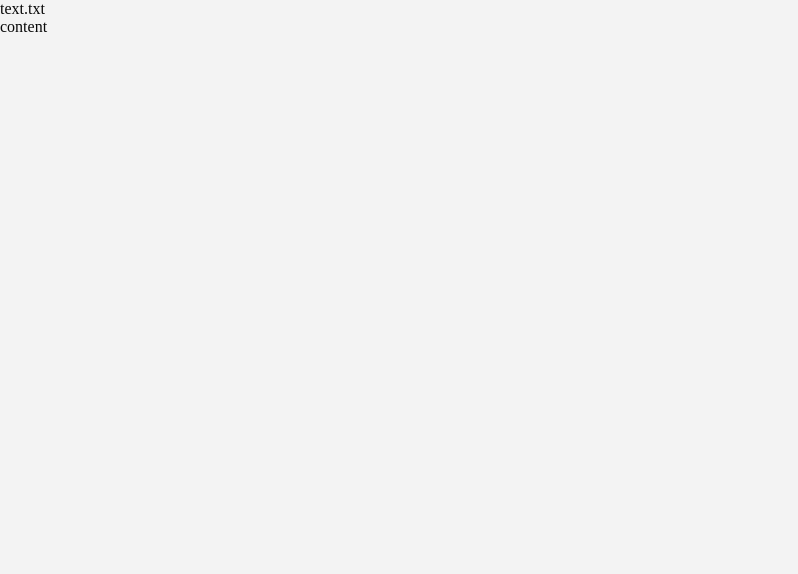
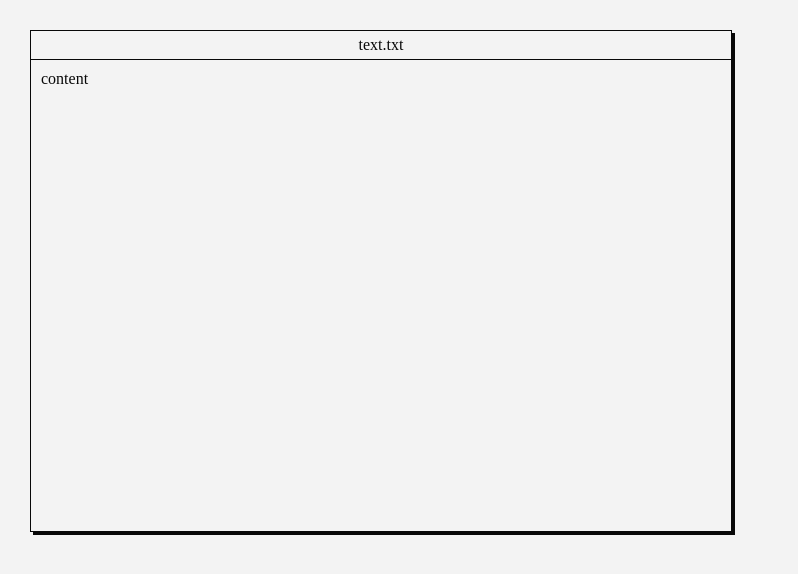
Before and after one commit to telesleo/OS, a React (Create React App) app: page / in a window 1280 px wide. Shown: the top 574 px of the page, without its empty margins (0-798 px from the left). Built offline with nearby package versions, Linux system fonts and the light colour scheme.

Commit message:
Implement position and size to Window

```diff
--- a/src/components/Window/index.jsx
+++ b/src/components/Window/index.jsx
@@ -7,6 +7,8 @@ import styles from './window.module.css';
 export default function Window({ storage, path }) {
   const [name, setName] = useState();
   const [entry, setEntry] = useState();
+  const [position] = useState({ x: 30, y: 30 });
+  const [size] = useState({ width: 700, height: 500 });
 
   useEffect(() => {
     if (!isPathValid(storage, path)) return;
@@ -15,17 +17,25 @@ export default function Window({ storage, path }) {
   }, [path]);
 
   return (
-    <div className={styles.window}>
+    <div
+      className={`${styles.window} ${'square'}`}
+      style={{
+        top: `${position.x}px`,
+        left: `${position.y}px`,
+        width: `${size.width}px`,
+        height: `${size.height}px`,
+      }}
+    >
       {
         (name) && (
-          <div>
+          <div className={styles.header}>
             {name}
           </div>
         )
       }
       {
         (entry) && (
-          <div>
+          <div className={styles.content}>
             {entry.content}
           </div>
         )
--- a/src/components/Window/window.module.css
+++ b/src/components/Window/window.module.css
@@ -1,4 +1,20 @@
 .window {
+  position: absolute;
+  background-color: var(--white);
+  color: var(--black);
+  border: 1px solid var(--black);
+}
+
+.header {
+  border-bottom: 1px solid var(--black);
+  text-align: center;
+  background-color: var(--white);
+  color: var(--black);
+  padding: 5px;
+}
+
+.content {
+  padding: 10px;
   background-color: var(--white);
   color: var(--black);
 }
```
